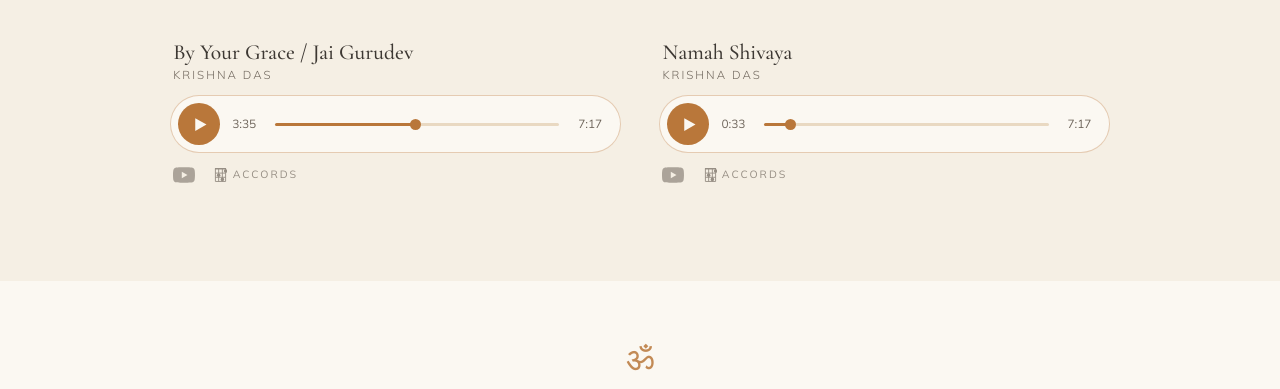
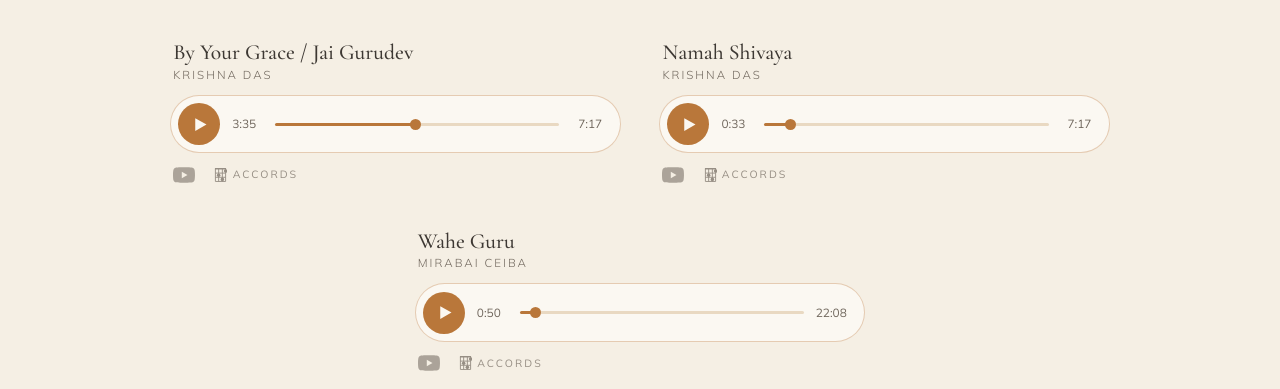
Before and after one commit to RGJP/kirtan, a plain HTML site: page index.html in a window 1280 px wide. Shown: the part 9020-9409 px from the top of the page. Drawn offline with nearby package versions, Linux system fonts and the light colour scheme; a web font is replaced by a local one.

Commit message:
Nouveau chant : Wahe Guru (Mirabai Ceiba), avec ses accords
Co-Authored-By: Claude Opus 5.5 <noreply@anthropic.com>
Claude-Session: https://claude.ai/code/session_01XXnNrEDAPUW8RqVYpeJZyu

```diff
--- a/index.html
+++ b/index.html
@@ -1325,6 +1325,16 @@
           </div>
           <a class="yt" href="https://www.youtube.com/watch?v=xu6D_Q7ntBo&amp;t=33s" target="_blank" rel="noopener" aria-label="Namah Shivaya sur YouTube (nouvel onglet)" title="Voir sur YouTube"></a>
         </figure>
+        <figure class="chant" data-id="0bzMZ6i7DWU" data-start="0:50">
+          <figcaption><span class="chant-title">Wahe Guru</span><span class="chant-artist">Mirabai Ceiba</span></figcaption>
+          <div class="player">
+            <button class="play" aria-label="Écouter Wahe Guru"></button>
+            <time>0:50</time>
+            <input type="range" min="0" max="1328" step="1" value="50" style="--p:3.77%" aria-label="Position : Wahe Guru">
+            <time>22:08</time>
+          </div>
+          <a class="yt" href="https://www.youtube.com/watch?v=0bzMZ6i7DWU&amp;t=50s" target="_blank" rel="noopener" aria-label="Wahe Guru sur YouTube (nouvel onglet)" title="Voir sur YouTube"></a>
+        </figure>
       </div>
     </div>
   </section>
```
Also changed, not shown: 2 other files.
